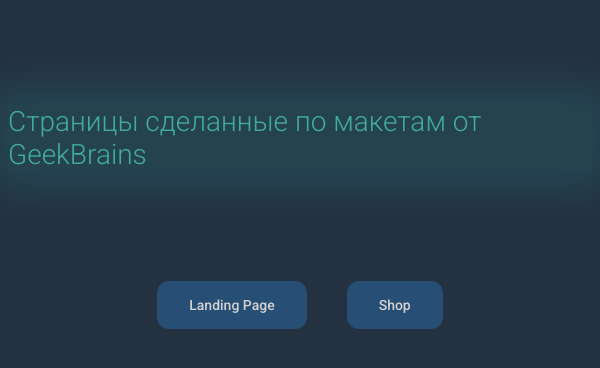
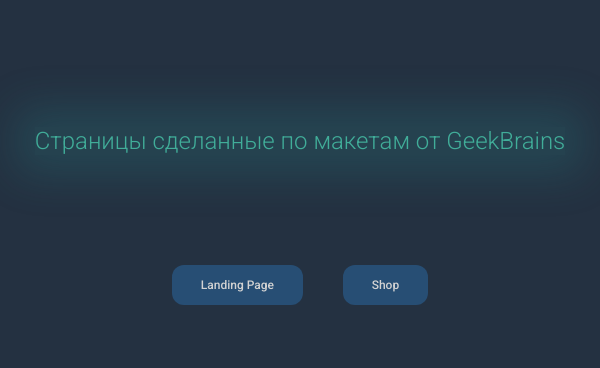
Before and after one commit to cyberdzot/cyberdzot.github.io, a plain HTML site: page index.html in a window 600 px wide. Drawn offline with Linux system fonts and the light colour scheme.

Commit message:
Fix for last changes

```diff
--- a/css/style.css
+++ b/css/style.css
@@ -48,7 +48,16 @@
   box-shadow: 0 0 44px 20px rgba(41, 154, 156, 0.2);
 }
 
-@media (min-width: 423px) and (max-width: 550px) {
+@media (min-width: 551px) and (max-width: 650px) {
+  .head {
+    font-size: 24px;
+  }
+  .link {
+    font-size: 12px;
+    padding: 0.8rem 1.8rem;
+  }
+}
+@media (min-width: 423px) and (max-width: 550.98px) {
   .head {
     font-size: 18px;
   }
```
